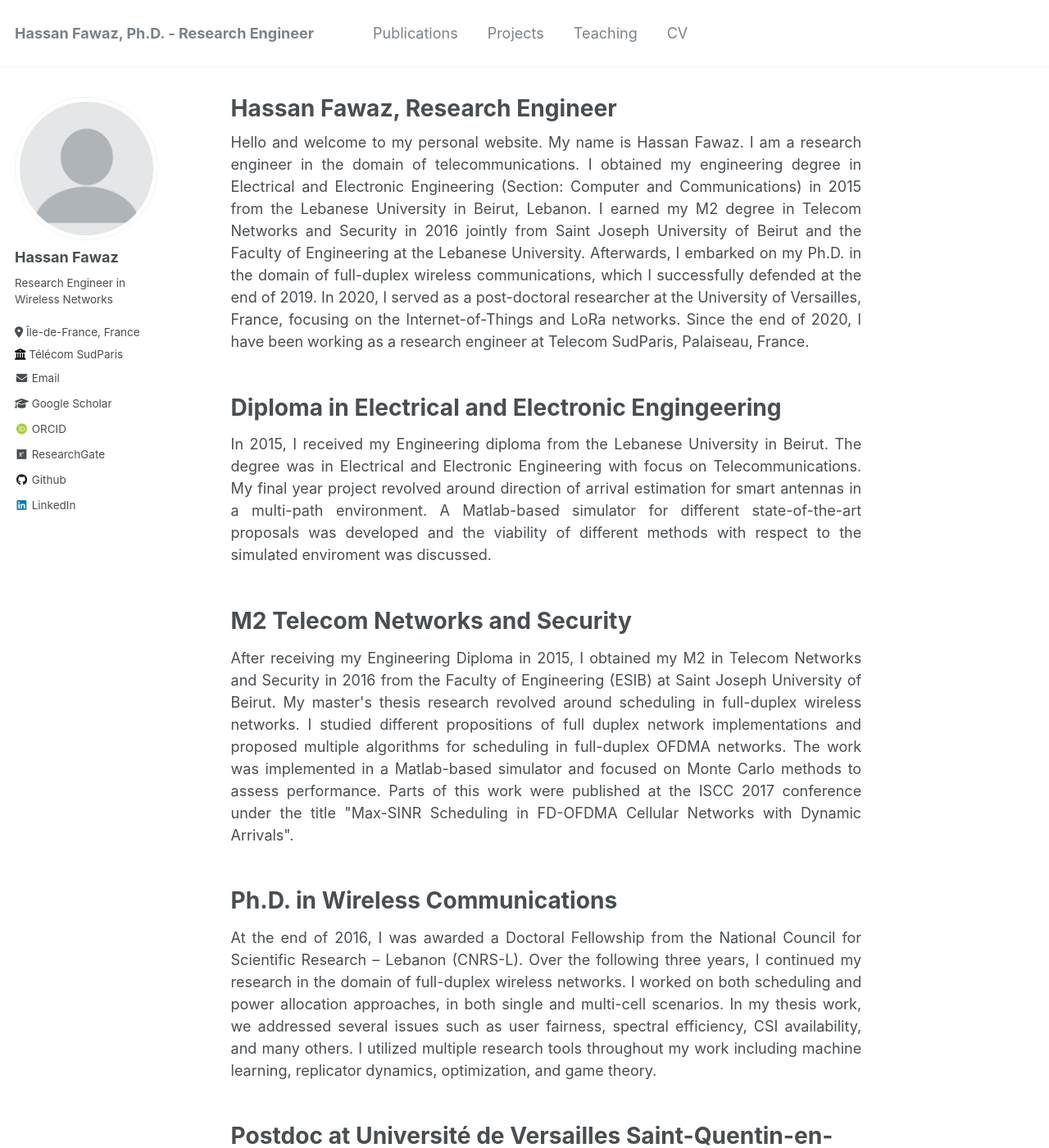
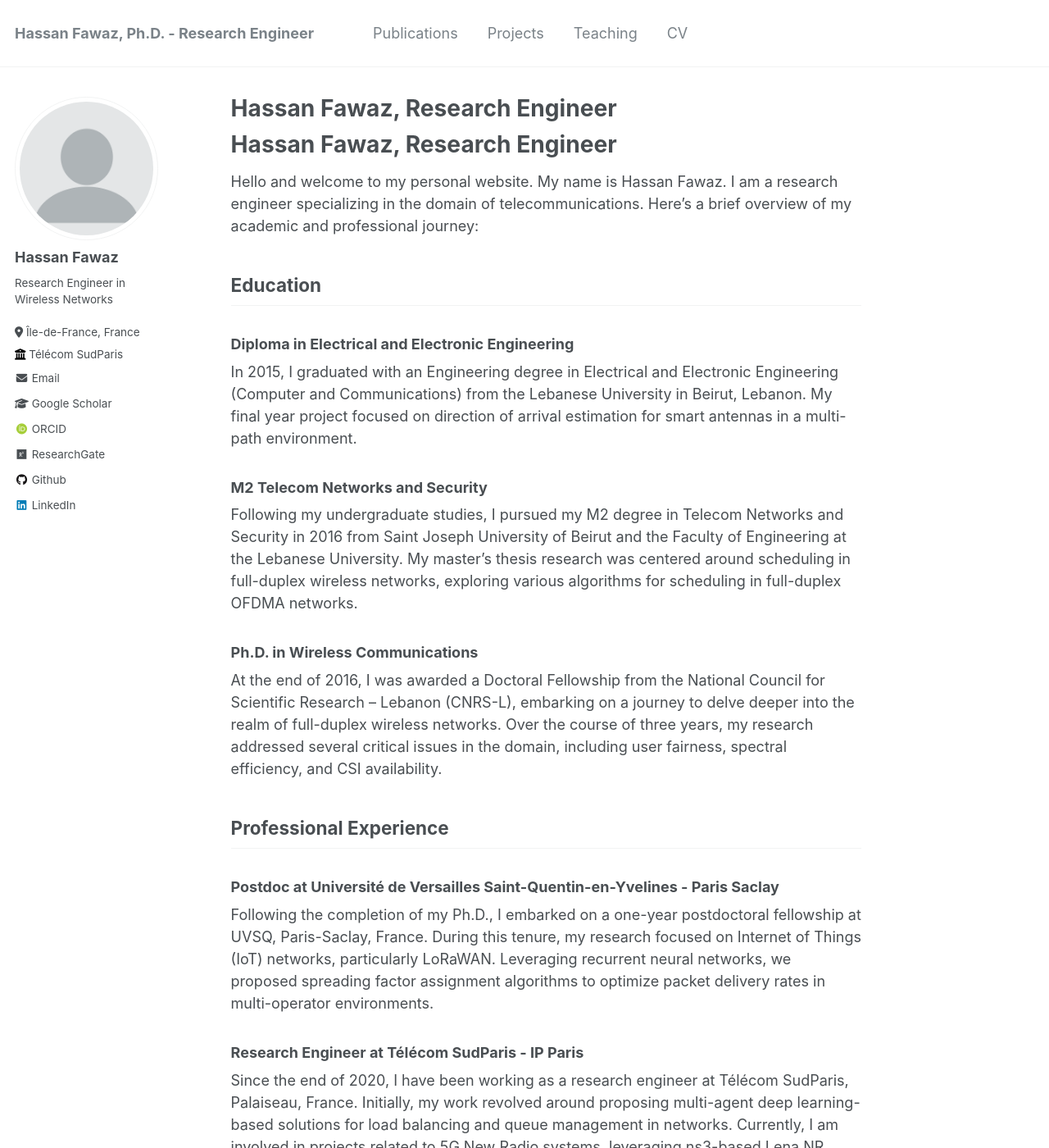
Before and after one commit to Hassan-Fawaz/Hassan-Fawaz.github.io, a Jekyll site: the page built from _pages/about.md, in a window 1280 px wide and 1400 px high. Shown: the whole window at 82% size. Built offline with Jekyll 4.4.1, drawn with Linux system fonts in a browser that asks for light colours; some web fonts are replaced; some of the changed text lies outside the part shown.

Commit message:
april 2nd

```diff
--- a/_pages/about.md
+++ b/_pages/about.md
@@ -6,47 +6,31 @@ redirect_from:
   - /about/
   - /about.html
 ---
-<div style="text-align: justify;">
-Hello and welcome to my personal website. My name is Hassan Fawaz. I am a research engineer in the domain of telecommunications. I obtained my engineering degree in Electrical and Electronic Engineering (Section: Computer and Communications) in 2015 from the Lebanese University in Beirut, Lebanon. I earned my M2 degree in Telecom Networks and Security in 2016 jointly from Saint Joseph University of Beirut and the Faculty of Engineering at the Lebanese University. Afterwards, I embarked on my Ph.D. in the domain of full-duplex wireless communications, which I successfully defended at the end of 2019. In 2020, I served as a post-doctoral researcher at the University of Versailles, France, focusing on the Internet-of-Things and LoRa networks. Since the end of 2020, I have been working as a research engineer at Telecom SudParis, Palaiseau, France.
-</div>
-<br>
 
-Diploma in Electrical and Electronic Engingeering
-======
-<div style="text-align: justify;">
-In 2015, I received my Engineering diploma from the Lebanese University in Beirut. The degree was in Electrical and Electronic Engineering with focus on Telecommunications. My final year project revolved around direction of arrival estimation for smart antennas in a multi-path environment. A Matlab-based simulator for different state-of-the-art proposals was developed and the viability of different methods with respect to the simulated enviroment was discussed.
-</div>
-<br>
+# Hassan Fawaz, Research Engineer
 
+Hello and welcome to my personal website. My name is Hassan Fawaz. I am a research engineer specializing in the domain of telecommunications. Here's a brief overview of my academic and professional journey:
 
-M2 Telecom Networks and Security
-======
-<div style="text-align: justify;">
-After receiving my Engineering Diploma in 2015, I obtained my M2 in Telecom Networks and Security in 2016 from the Faculty of Engineering (ESIB) at Saint Joseph University of Beirut. My master's thesis research revolved around scheduling in full-duplex wireless networks. I studied different propositions of full duplex network implementations and proposed multiple algorithms for scheduling in full-duplex OFDMA networks. The work was implemented in a Matlab-based simulator and focused on Monte Carlo methods to assess performance. Parts of this work were published at the ISCC 2017 conference under the title "Max-SINR Scheduling in FD-OFDMA Cellular Networks with Dynamic Arrivals".
-</div>
-<br>
+## Education
 
+### Diploma in Electrical and Electronic Engineering
 
-Ph.D. in Wireless Communications
-======
-<div style="text-align: justify;">
-At the end of 2016, I was awarded a Doctoral Fellowship from the National Council for Scientific Research – Lebanon (CNRS-L). Over the following three years, I continued my research in the domain of full-duplex wireless networks. I worked on both scheduling and power allocation approaches, in both single and multi-cell scenarios. In my thesis work, we addressed several issues such as user fairness, spectral efficiency, CSI availability, and many others. I utilized multiple research tools throughout my work including machine learning, replicator dynamics, optimization, and game theory.
-</div>
-<br>
+In 2015, I graduated with an Engineering degree in Electrical and Electronic Engineering (Computer and Communications) from the Lebanese University in Beirut, Lebanon. My final year project focused on direction of arrival estimation for smart antennas in a multi-path environment.
 
+### M2 Telecom Networks and Security
 
-Postdoc at Université de Versailles Saint-Quentin-en-Yvelines - Paris Saclay
-======
-<div style="text-align: justify;">
-Immediately after defending my thesis, I started a one-year postdoctoral fellowship at UVSQ, Paris-Saclay, France. My research during this period centered around Internet of Things (IoT) networks. We began by proposing spreading factor assignment algorithms for LoRaWAN in a multi-operator environment. We utilized recurrent neural networks, specifically LSTMs, to model the packet delivery rate as a time series. The latter aids in reducing the amount of cooperation required among different network operators. In my current work, we are employing game theory and correlated equilibrium to allocate the available channels in a LoRaWAN among competing operators.
-</div>
-<br>
+Following my undergraduate studies, I pursued my M2 degree in Telecom Networks and Security in 2016 from Saint Joseph University of Beirut and the Faculty of Engineering at the Lebanese University. My master's thesis research was centered around scheduling in full-duplex wireless networks, exploring various algorithms for scheduling in full-duplex OFDMA networks.
 
+### Ph.D. in Wireless Communications
 
-Research Engineer at Télécom SudParis - IP Paris
-======
-<div style="text-align: justify;">
-At the end of 2020, I joined Télécom SudParis as a research engineer to work on a project focused on proposing multi-agent deep learning-based proposals for load balancing and queue management in networks. The work used network simulation and emulation tools such as ns3 and mininet, alongside deep learning libraries in Python (Pytorch, TensorFlow). We used multiple deep learning techniques, such as deep Q-learning, graph convolutional reinforcement learning, constrained deep reinforcement learning, and others alongside attention based agent cooperation techniques to propose solutions for the two tasks both seperatly and in a joint manner.
-<br>
-A second phase of my work at Télécom SudParis started in 2023, wherein I started working on 5G New Radio systems. More specifically, the objective is to utilize the ns3 based Lena NR module, which implements a non-standalone 5G simulator by utilizing the LTE core in ns3 to create a standalone 5G enviroment. The work enlists the help of state-of-the-art 5G emulators and code such as Open5gs and UERANSIM.
-</div>
+At the end of 2016, I was awarded a Doctoral Fellowship from the National Council for Scientific Research – Lebanon (CNRS-L), embarking on a journey to delve deeper into the realm of full-duplex wireless networks. Over the course of three years, my research addressed several critical issues in the domain, including user fairness, spectral efficiency, and CSI availability.
+
+## Professional Experience
+
+### Postdoc at Université de Versailles Saint-Quentin-en-Yvelines - Paris Saclay
+
+Following the completion of my Ph.D., I embarked on a one-year postdoctoral fellowship at UVSQ, Paris-Saclay, France. During this tenure, my research focused on Internet of Things (IoT) networks, particularly LoRaWAN. Leveraging recurrent neural networks, we proposed spreading factor assignment algorithms to optimize packet delivery rates in multi-operator environments.
+
+### Research Engineer at Télécom SudParis - IP Paris
+
+Since the end of 2020, I have been working as a research engineer at Télécom SudParis, Palaiseau, France. Initially, my work revolved around proposing multi-agent deep learning-based solutions for load balancing and queue management in networks. Currently, I am involved in projects related to 5G New Radio systems, leveraging ns3-based Lena NR module and state-of-the-art 5G emulators such as Open5gs and UERANSIM.
```
Also changed, not shown: oldmdabout.txt (added, +52 -0 lines).
